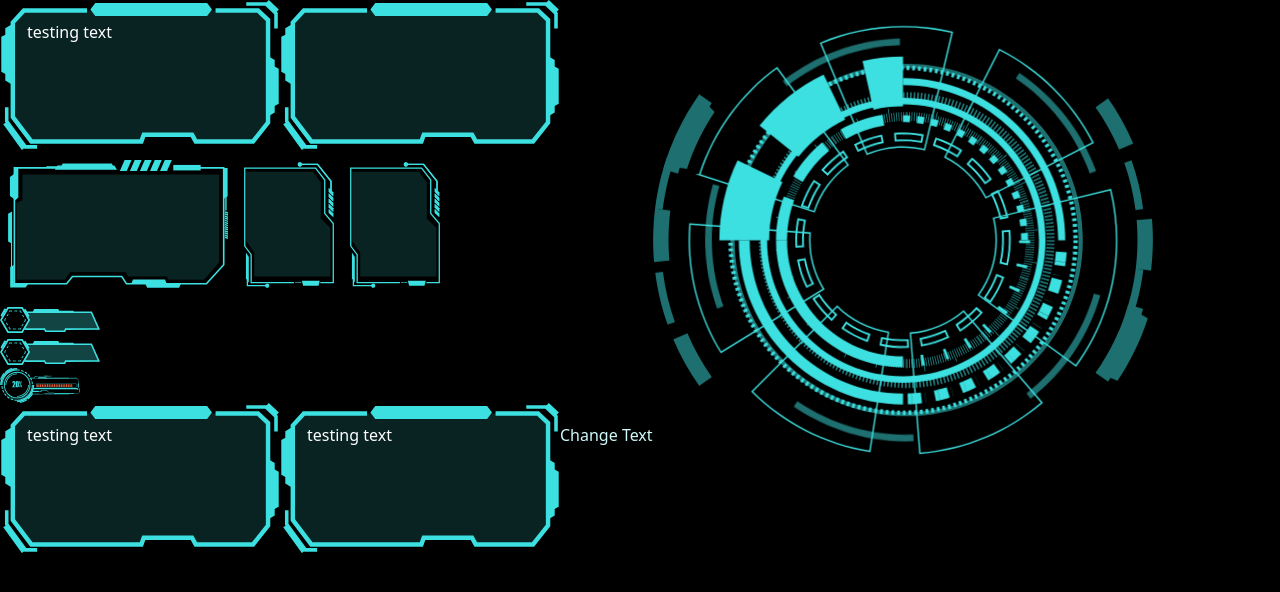
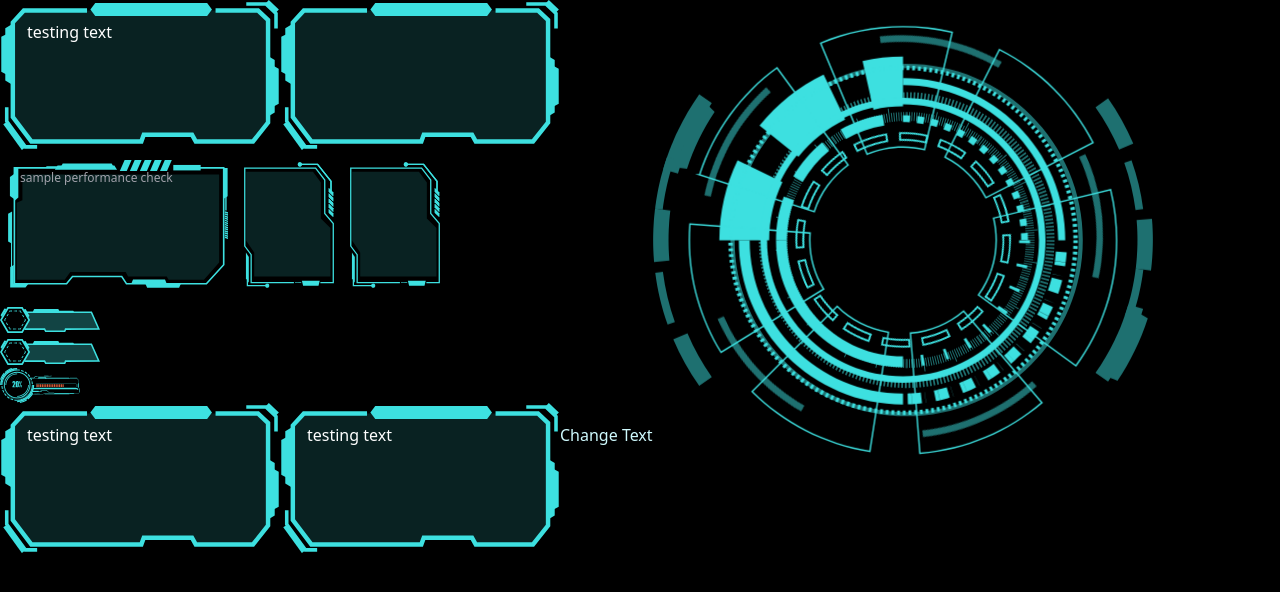
Before and after one commit to ghazi-mkhinini/DashboardNextjs13, a Next.js app: page / in a window 1280 px wide. Shown: the top 592 px of the page. Built offline with nearby package versions, Linux system fonts and the light colour scheme.

Commit message:
Fixed: minor type fixing

```diff
--- a/src/pages/index.tsx
+++ b/src/pages/index.tsx
@@ -37,12 +37,13 @@ export default function Home() {
             <Container text={text}></Container>
             <Container text={text2}></Container>
           </div>
-          <Container3 text={"samle performance check"} width={220}></Container3>
-          <Container2 text={undefined}></Container2>
-          <Container2 text={undefined}></Container2>
+          <Container3
+            text={"sample performance check"} width={220}></Container3>
+          <Container2 text={""}></Container2>
+          <Container2 text={""}></Container2>
 
-          <ExtendedGuage1 text={undefined}></ExtendedGuage1>
-          <ExtendedGuage1 text={undefined}></ExtendedGuage1>
+          <ExtendedGuage1 text={""}></ExtendedGuage1>
+          <ExtendedGuage1 text={""}></ExtendedGuage1>
 
           <ExtendedGuage2 percentage={percentage}></ExtendedGuage2>
 
```
Also changed, not shown: src/pages/components/container3.tsx (+2 -5 lines).
